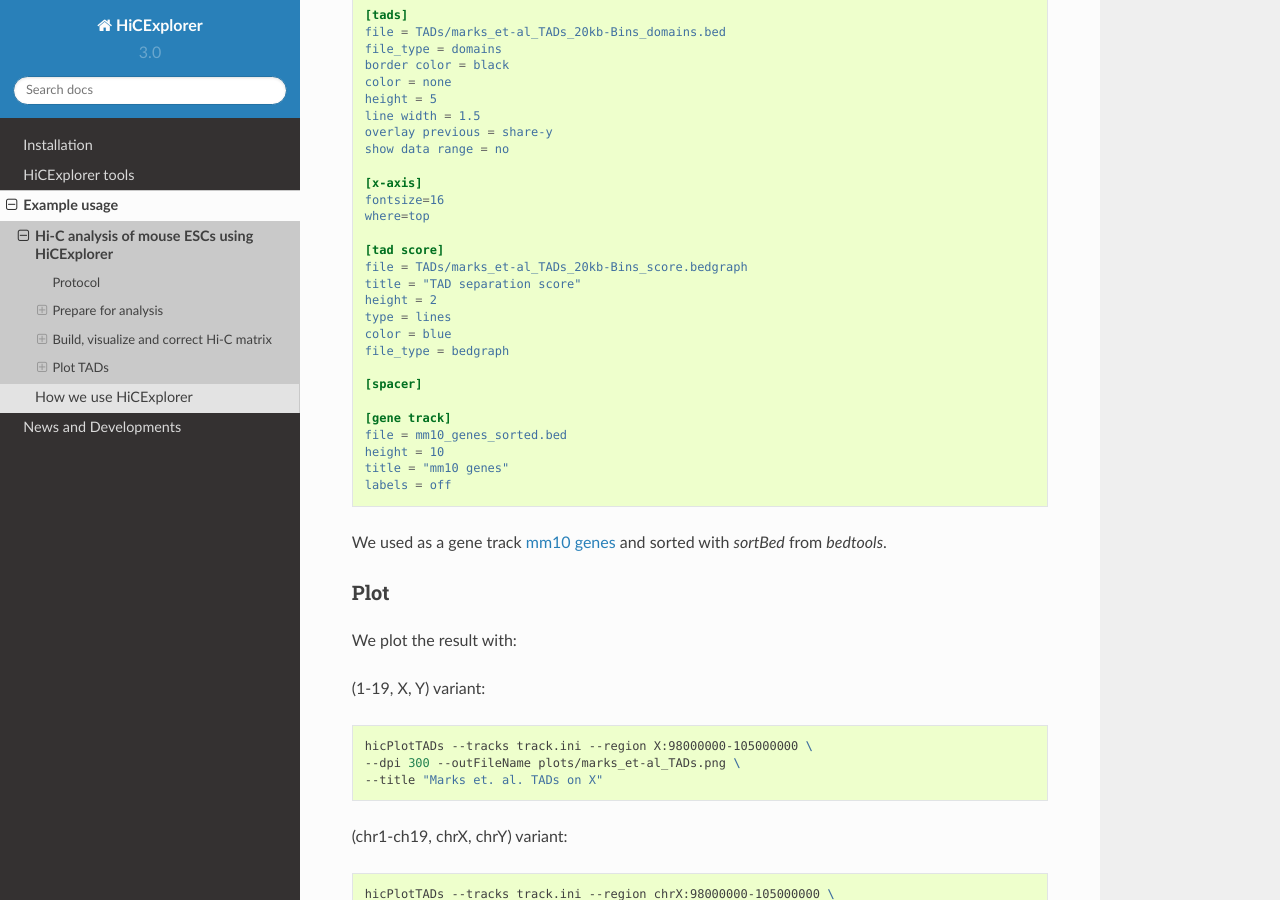
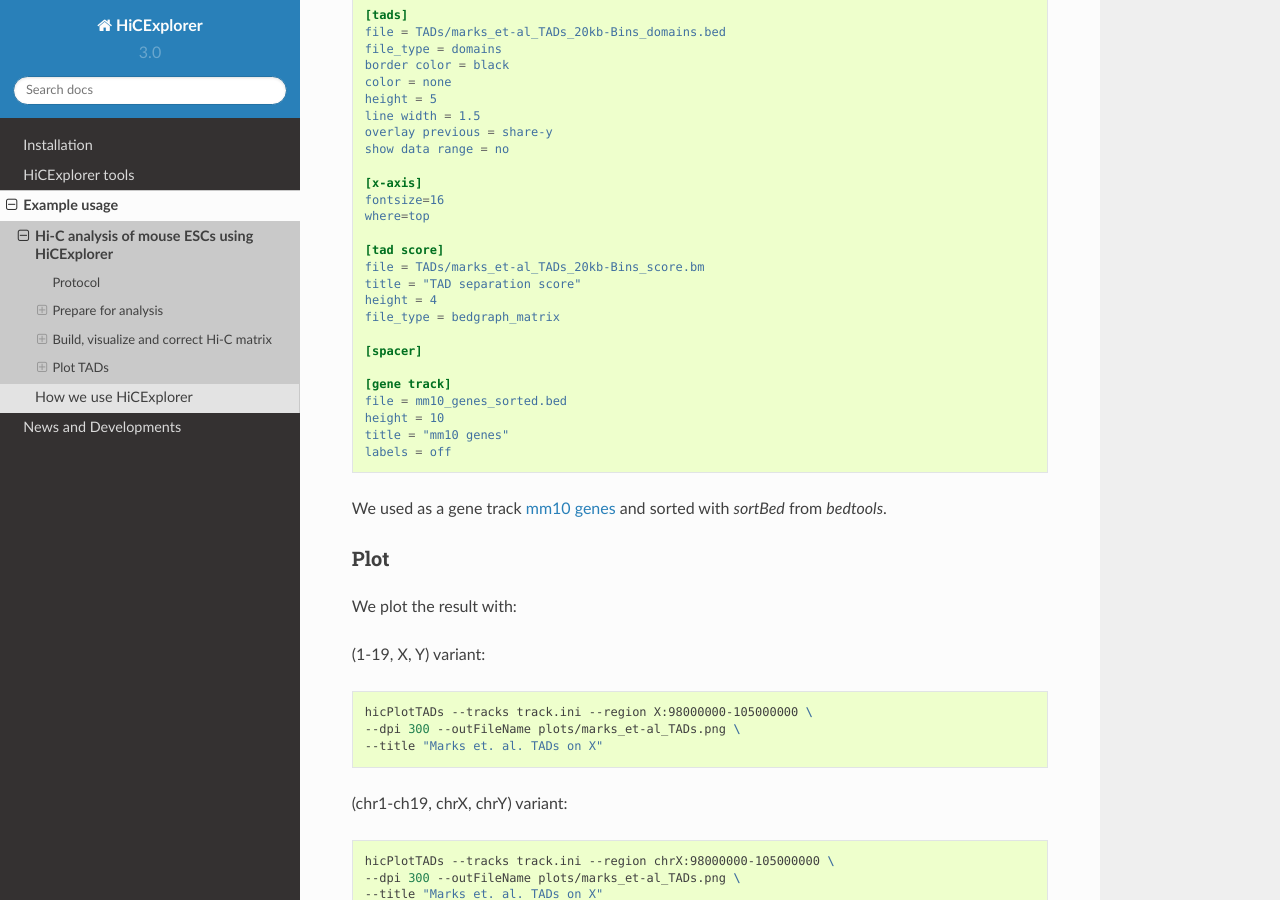
Before and after one commit to deeptools/HiCExplorer, a Sphinx documentation site: the page built from docs/content/mES-HiC_analysis.rst, in a window 1280 px wide and 900 px high, scrolled down 9949 px. Built offline with Sphinx 7.4.7 and the Read the Docs theme 2.0.0, drawn with Linux system fonts in a browser that asks for light colours.

Commit message:
update tad score plotting in mESC example

```diff
--- a/docs/content/mES-HiC_analysis.rst
+++ b/docs/content/mES-HiC_analysis.rst
@@ -463,12 +463,10 @@ In following plot we will use the listed track file. Please store it as track.in
     where=top
 
     [tad score]
-    file = TADs/marks_et-al_TADs_20kb-Bins_score.bedgraph
+    file = TADs/marks_et-al_TADs_20kb-Bins_score.bm
     title = "TAD separation score"
-    height = 2
-    type = lines
-    color = blue
-    file_type = bedgraph
+    height = 4
+    file_type = bedgraph_matrix
 
     [spacer]
 
```
